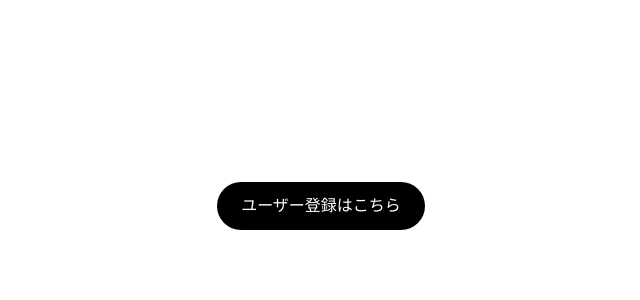
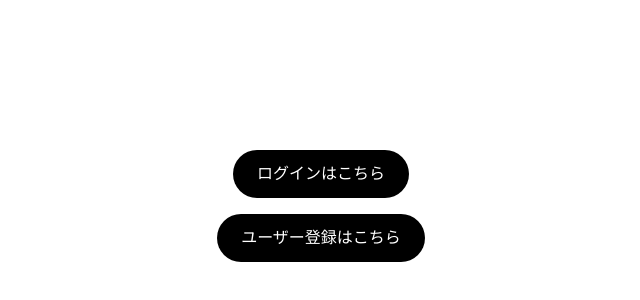
Before and after one commit to jino-code/timebox, a Next.js app: page / in a window 1280 px wide. Shown: the part 194-494 px from the top of the page, without its empty margins (319-959 px from the left). Built offline with nearby package versions, Linux system fonts and the light colour scheme.

Commit message:
feat: add login link to top page

```diff
--- /dev/null
+++ b/src/app/(auth)/login/page.tsx
@@ -0,0 +1,5 @@
+function Login() {
+  return <div>login</div>;
+}
+
+export default Login;
--- a/src/app/page.tsx
+++ b/src/app/page.tsx
@@ -2,7 +2,13 @@ import Link from 'next/link';
 
 function Top() {
   return (
-    <div className="flex flex-col items-center justify-center min-h-screen">
+    <div className="flex flex-col items-center justify-center min-h-screen gap-4">
+      <Link
+        href="/login"
+        className="px-6 py-3 bg-black text-white rounded-full hover:bg-zinc-700"
+      >
+        ログインはこちら
+      </Link>
       <Link
         href="/signup"
         className="px-6 py-3 bg-black text-white rounded-full hover:bg-zinc-700"
```
